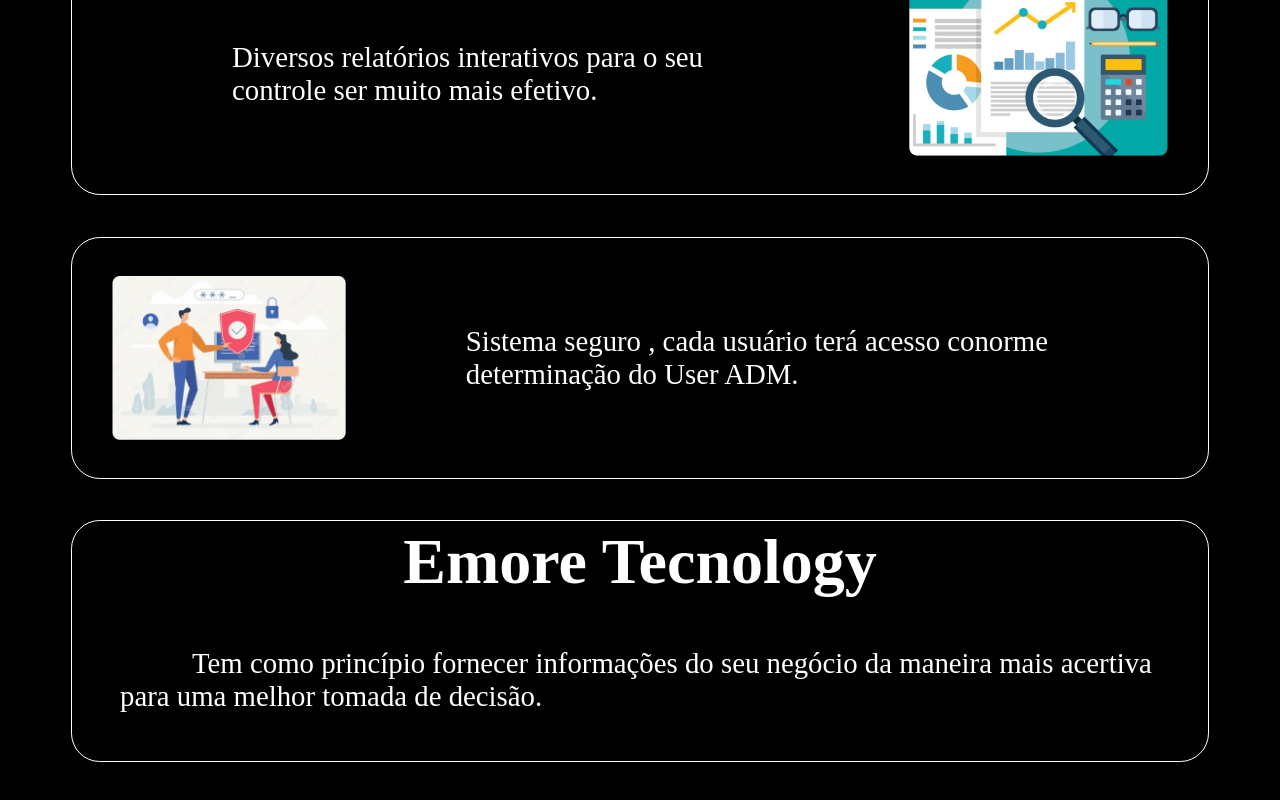
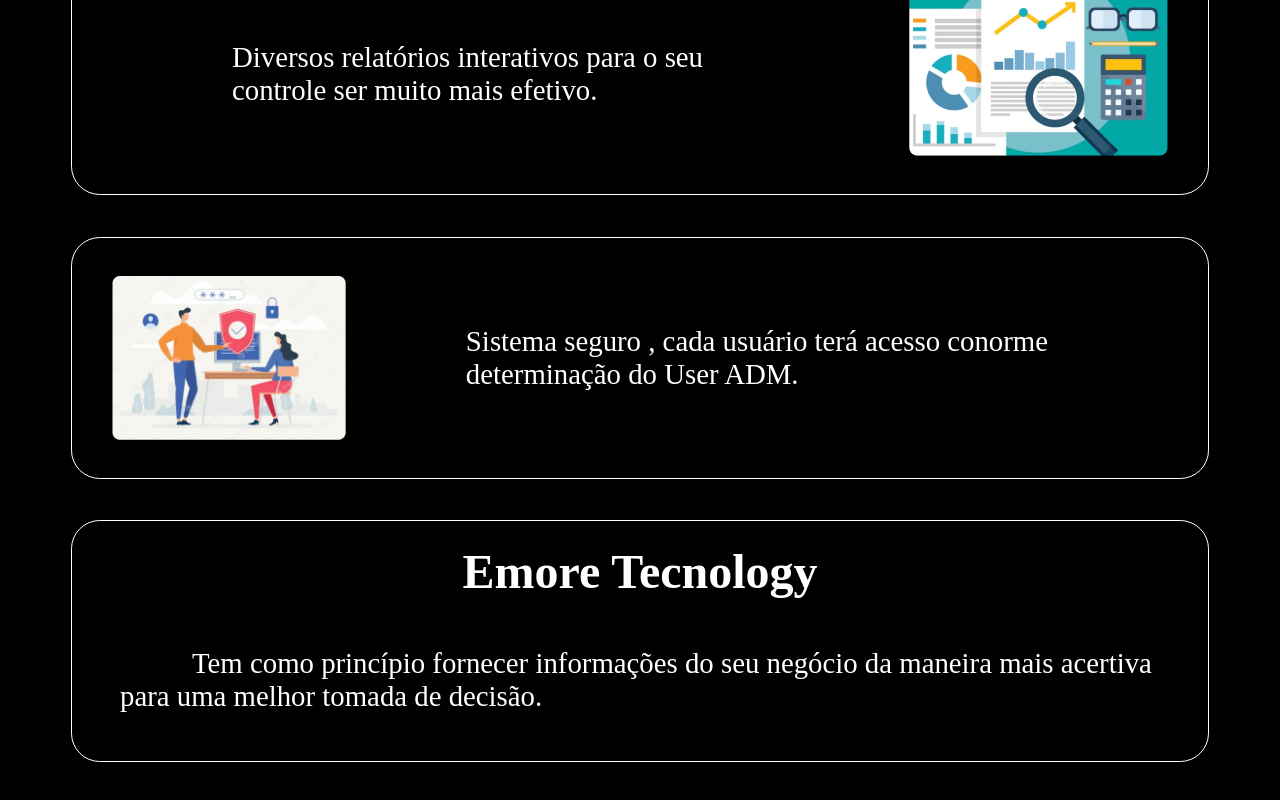
Before and after one commit to EmoreTechnology/front-erp, a React (Create React App) app: page / in a window 1280 px wide. Shown: the part 942-1742 px from the top of the page. Built offline with nearby package versions, Linux system fonts and the light colour scheme.

Commit message:
feature/home/ajuste

```diff
--- a/src/pages/Home/home.styles.ts
+++ b/src/pages/Home/home.styles.ts
@@ -114,7 +114,7 @@
     border-radius: 1.8rem;
 
     h1 {
-      font-size: 4rem;
+      font-size: 3rem;
     }
 
     p {
@@ -128,25 +128,36 @@
   }
   .section5 {
     display: flex;
-    flex-direction: row
-    justify-content: center;
+    flex-direction: row;
     align-items: center;
-    margin: 2.6rem 0 0 0;
-    height: 18rem;
-    width: 82rem;
+    justify-content: space-between;
+    margin: 6rem 0 0 0;
+    height: 15rem;
+    width: 71rem;
     border: 1px solid #fff;
     border-radius: 1.8rem;
 
     .left {
       display: flex;
       flex-direction: column;
+      margin-left: 5rem;
     }
 
     .right {
       display: flex;
       flex-direction: row;
       justify-content: space-between;
-      height: 10.8rem;
+    }
+
+    img {
+      margin: 3rem;
+      height: 90px;
+      width: 90px;
+    }
+
+    p {
+      font-size: 1.8rem;
+      margin: 1rem;
     }
   }
 `;
```
